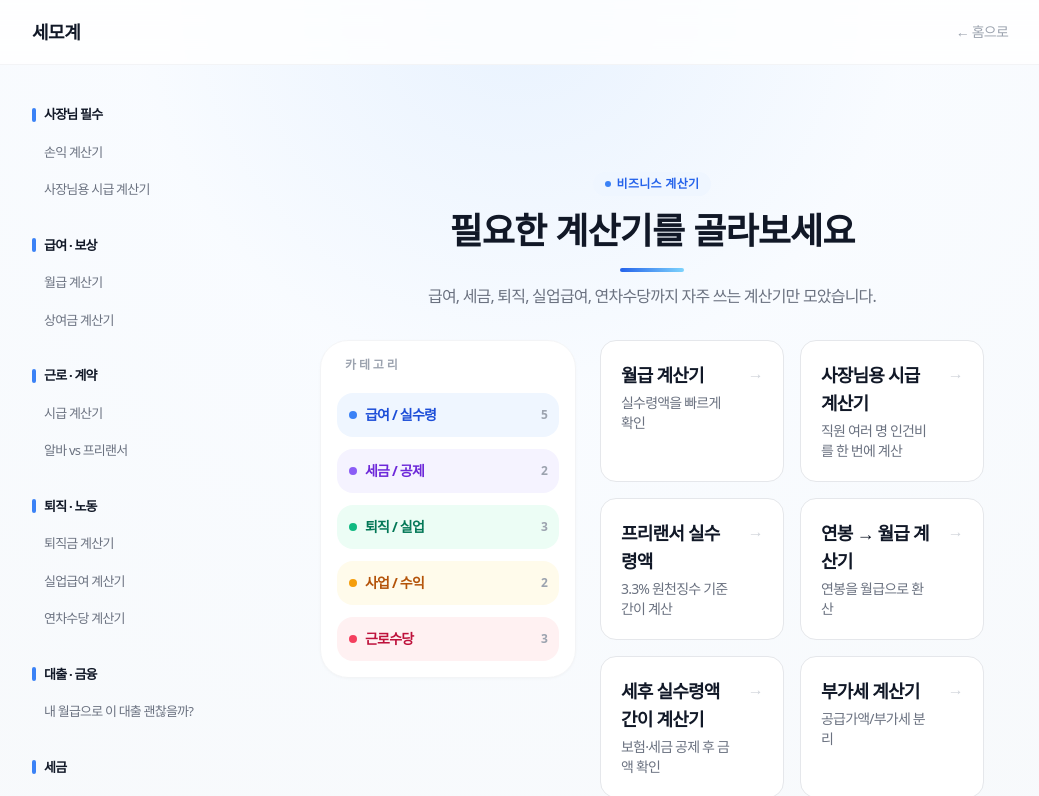
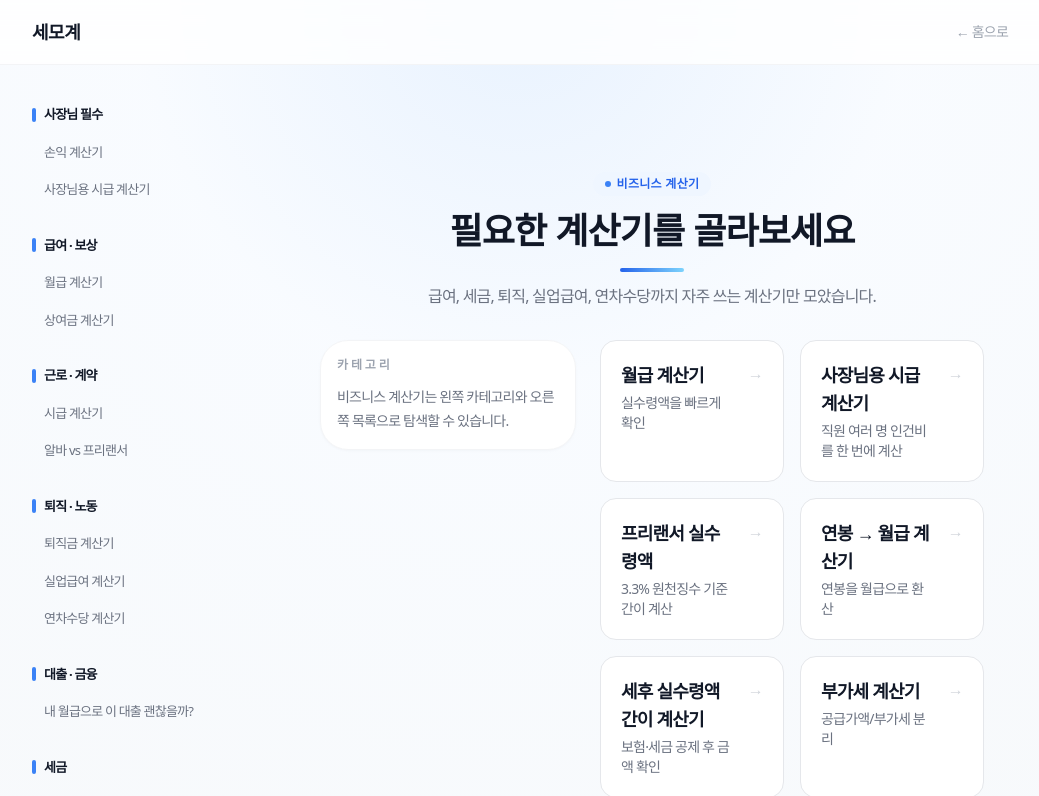
Before and after one commit to greentea2417/semogye-calculator, a Next.js app: page /business in a window 1280 px wide. Shown: the top 796 px of the page, without its empty margins (120-1159 px from the left). Built offline with nearby package versions, Linux system fonts and the light colour scheme; a web font is replaced by a local one.

Commit message:
style: remove rainbow category menus from desktop sidebars

```diff
--- a/app/business/page.tsx
+++ b/app/business/page.tsx
@@ -59,20 +59,14 @@ const accentStyles: Record<string, { badge: string; side: string; item: string;
   rose: { badge: "bg-rose-50 text-rose-600", side: "bg-rose-50 text-rose-700", item: "hover:border-rose-200", arrow: "group-hover:text-rose-500", dot: "bg-rose-500", hover: "group-hover:text-rose-600", title: "text-rose-700" },
 };
 
-function Sidebar({ groups }: { groups: Group[] }) {
+function Sidebar() {
   return (
     <aside className="hidden md:block md:w-64 md:shrink-0">
-      <div className="sticky top-6 space-y-3 rounded-[28px] border border-gray-100 bg-white p-4 shadow-sm shadow-gray-200/30">
-        <p className="px-2 pb-2 text-xs font-black uppercase tracking-[0.24em] text-gray-400">카테고리</p>
-        {groups.map((group) => {
-          const s = accentStyles[group.accent];
-          return (
-            <a key={group.title} href={`#${group.title}`} className={`flex items-center justify-between rounded-2xl px-3 py-3 text-sm font-bold transition hover:bg-gray-50 ${s.side}`}>
-              <span className="flex items-center gap-2"><span className={`h-2 w-2 rounded-full ${s.dot}`} />{group.title}</span>
-              <span className="text-xs text-gray-400">{group.items.length}</span>
-            </a>
-          );
-        })}
+      <div className="sticky top-6 rounded-[28px] border border-gray-100 bg-white p-4 shadow-sm shadow-gray-200/30">
+        <p className="text-xs font-black uppercase tracking-[0.24em] text-gray-400">카테고리</p>
+        <p className="mt-3 text-sm leading-6 text-gray-500">
+          비즈니스 계산기는 왼쪽 카테고리와 오른쪽 목록으로 탐색할 수 있습니다.
+        </p>
       </div>
     </aside>
   );
@@ -121,7 +115,7 @@ export default function BusinessPage() {
       </div>
 
       <div className="flex flex-col gap-6 md:flex-row">
-        <Sidebar groups={groups} />
+        <Sidebar />
         <div className="min-w-0 flex-1 hidden md:block">
           <div className="grid grid-cols-1 gap-4 sm:grid-cols-2">
             {groups.flatMap((group) =>
--- a/app/life/page.tsx
+++ b/app/life/page.tsx
@@ -36,20 +36,14 @@ const accentStyles: Record<string, { badge: string; side: string; item: string;
   violet: { badge: "bg-violet-50 text-violet-600", side: "bg-violet-50 text-violet-700", item: "hover:border-violet-200", arrow: "group-hover:text-violet-500", dot: "bg-violet-500", hover: "group-hover:text-violet-600" },
 };
 
-function Sidebar({ groups }: { groups: Group[] }) {
+function Sidebar() {
   return (
     <aside className="hidden md:block md:w-64 md:shrink-0">
-      <div className="sticky top-6 space-y-3 rounded-[28px] border border-gray-100 bg-white p-4 shadow-sm shadow-gray-200/30">
-        <p className="px-2 pb-2 text-xs font-black uppercase tracking-[0.24em] text-gray-400">카테고리</p>
-        {groups.map((group) => {
-          const s = accentStyles[group.accent];
-          return (
-            <a key={group.title} href={`#${group.title}`} className={`flex items-center justify-between rounded-2xl px-3 py-3 text-sm font-bold transition hover:bg-gray-50 ${s.side}`}>
-              <span className="flex items-center gap-2"><span className={`h-2 w-2 rounded-full ${s.dot}`} />{group.title}</span>
-              <span className="text-xs text-gray-400">{group.items.length}</span>
-            </a>
-          );
-        })}
+      <div className="sticky top-6 rounded-[28px] border border-gray-100 bg-white p-4 shadow-sm shadow-gray-200/30">
+        <p className="text-xs font-black uppercase tracking-[0.24em] text-gray-400">카테고리</p>
+        <p className="mt-3 text-sm leading-6 text-gray-500">
+          라이프 계산기는 왼쪽 카테고리와 오른쪽 목록으로 탐색할 수 있습니다.
+        </p>
       </div>
     </aside>
   );
@@ -98,7 +92,7 @@ export default function LifePage() {
       </div>
 
       <div className="flex flex-col gap-6 md:flex-row">
-        <Sidebar groups={groups} />
+        <Sidebar />
         <div className="min-w-0 flex-1 hidden md:block">
           <div className="grid grid-cols-1 gap-4 sm:grid-cols-2">
             {groups.flatMap((group) =>
```
